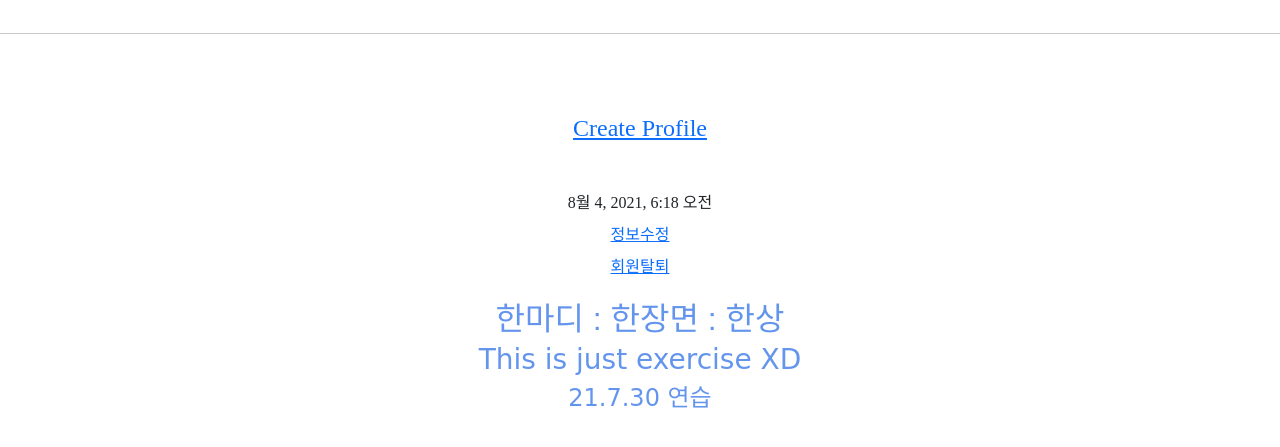
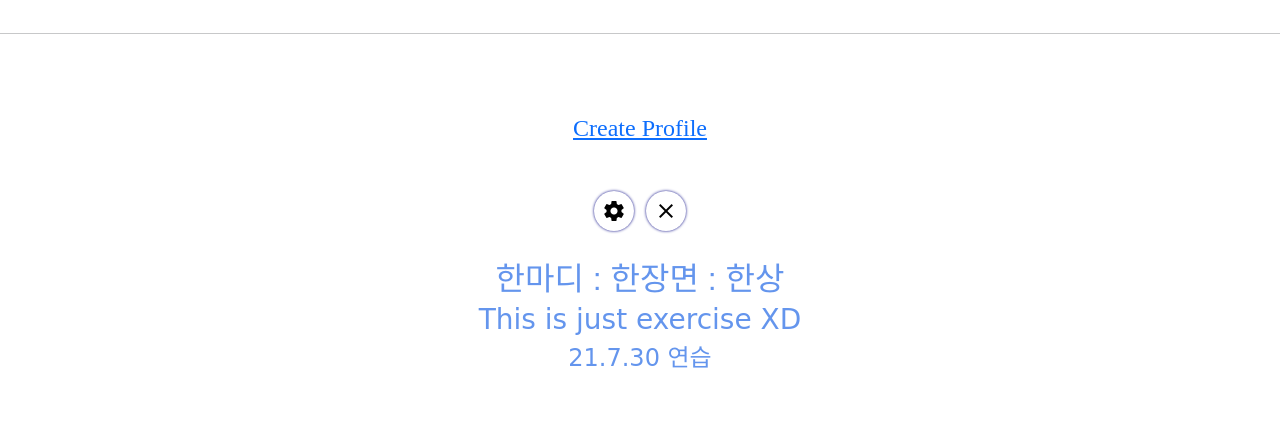
Before and after one commit to JururuK/Class_Web, a Django app: template practice/templates/practice/detail.html in a window 1280 px wide. Shown: the part 263-710 px from the top of the page. Run offline with Django 3.2, Linux system fonts and the light colour scheme; the template is opened without the code that fills it: values that come from a table or form of the project are taken from there, others are empty; the visitor is signed in with stand-in values (Sample User, id 1); data comes from the database, SQL or seed files in the repository; parts of the project's set-up code (start-up, migrations or seed data) failed here and were passed over; some libraries are stand-ins or nearby versions; some web fonts are replaced.

Commit message:
7/30 class exercise3 Profile

```diff
--- a/practice/templates/practice/detail.html
+++ b/practice/templates/practice/detail.html
@@ -28,18 +28,16 @@
             </h4>
             {% endif %}
         </div>
-        <div>
-            {{ target_user.date_joined }}
-        </div>
+
         {% if user == target_user %}
         <div class = "m-2">
-            <a href="{% url 'practice:modify' pk=target_user.pk %}">
-                정보수정
+            <a href="{% url 'practice:modify' pk=target_user.pk %}"
+            class = 'material-icons round_button mx-1'>
+                settings
             </a>
-        </div>
-        <div>
-            <a href="{% url 'practice:delete' pk=target_user.pk %}">
-                회원탈퇴
+            <a href="{% url 'practice:delete' pk=target_user.pk %}"
+            class = 'material-icons round_button mx-1'>
+                close
             </a>
         </div>
         {% endif %}
```
